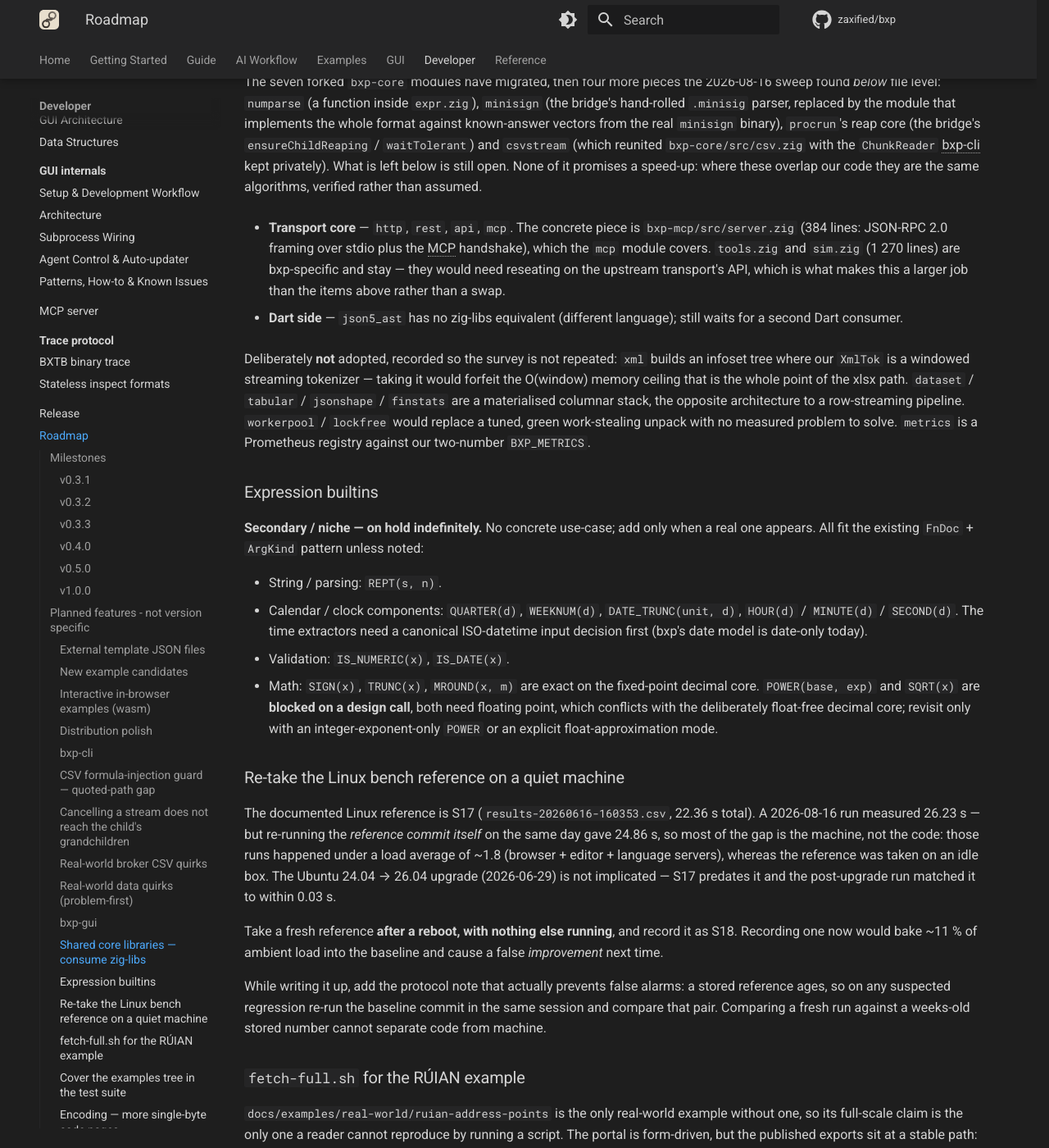
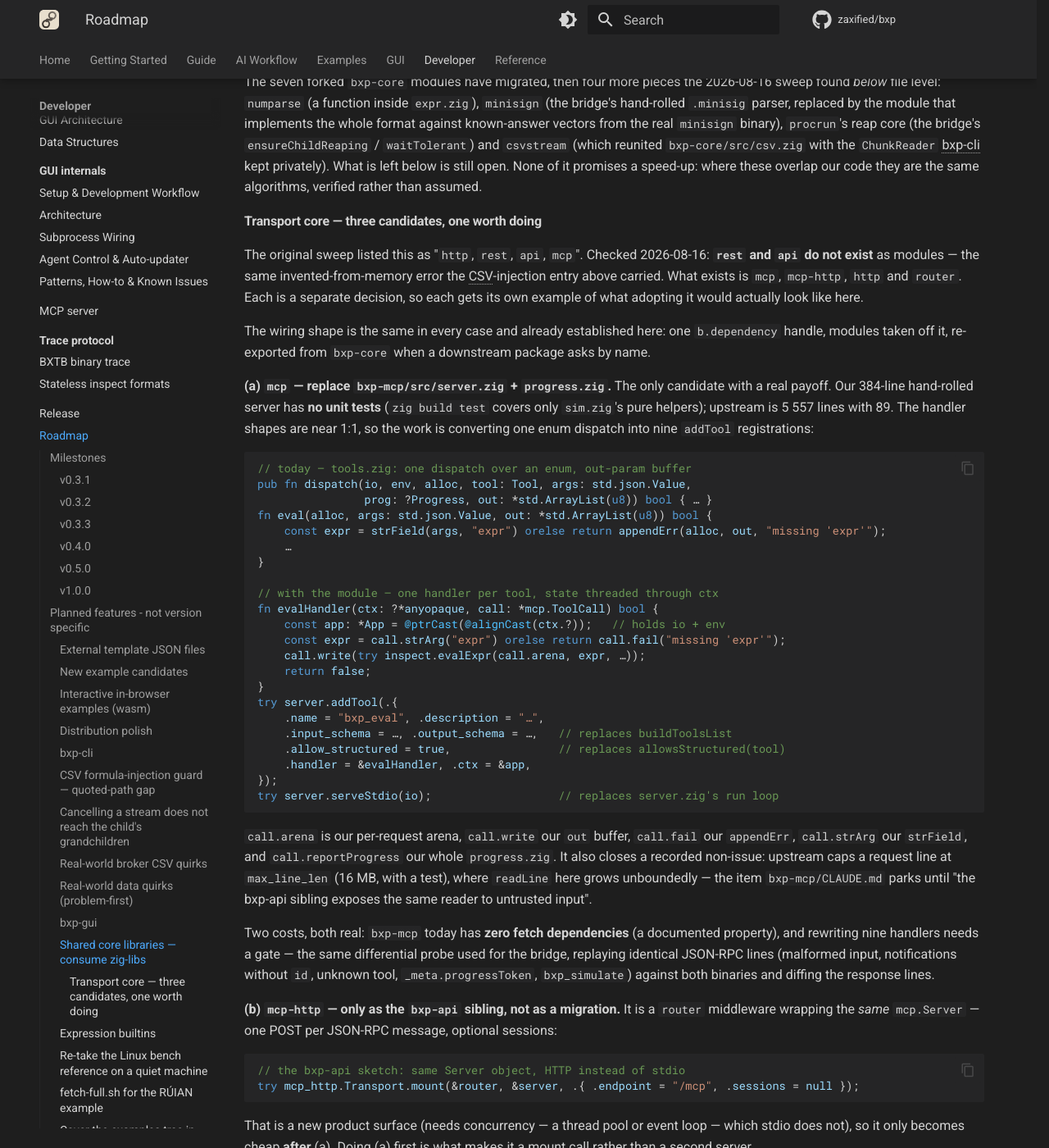
Before and after one commit to zaxified/bxp, an MkDocs documentation site: the page built from docs/dev/roadmap.md, in a window 1280 px wide and 1400 px high, scrolled down 6808 px. Shown: the whole window at 82% size. Built offline with MkDocs 1.6.1 and Material for MkDocs 9.7.7, drawn with Linux system fonts in a browser that asks for light colours; comment, search, counter and statistics services are not loaded; some of the changed text lies outside the part shown.

Commit message:
docs(roadmap): give the transport-core entry an example per candidate
The entry listed "http, rest, api, mcp" as the transport candidates.
Checked against the pinned zig-libs tarball: rest and api do not exist as
modules -- invented, the same failure the CSV-injection entry above
carried, and from the same 226-module sweep. What exists is mcp,
mcp-http, http and router, so each now gets its own subsection with a
concrete example of what adopting it here would look like.

(a) mcp is the one with a payoff: bxp-mcp/src/server.zig is 384 hand-
rolled lines with no unit tests at all (zig build test covers only
sim.zig's pure helpers) against 5 557 lines and 89 tests upstream, and
the handler shapes line up almost 1:1 -- call.arena is our per-request
arena, call.write our out buffer, call.fail our appendErr, call.strArg
our strField, call.reportProgress the whole of progress.zig. The example
shows today's enum dispatch beside the addTool registration that replaces
it. It would also close a recorded non-issue: upstream caps a request
line at 16 MB with a test, where readLine here grows unboundedly.

(b) mcp-http is the bxp-api direction rather than a migration -- it
mounts the same mcp.Server behind router, so it is a one-line mount only
after (a) lands. (c) http has no consumer: grep finds no std.http
anywhere in this repo's Zig, and the only HTTP is updater_service.dart on
the Dart side. grpc is not applicable either -- no gRPC or protobuf
surface at all.

tools.zig and sim.zig stay bxp's own under every option; they are the
tool catalog and the bxp-cli orchestration, not transport.

Co-Authored-By: Claude Opus 5 (1M context) <noreply@anthropic.com>

````diff
--- a/docs/dev/roadmap.md
+++ b/docs/dev/roadmap.md
@@ -379,12 +379,87 @@ from the real `minisign` binary), `procrun`'s reap core (the bridge's
 left below is still open. None of it promises a speed-up: where these overlap
 our code they are the same algorithms, verified rather than assumed.
 
-- **Transport core** — `http`, `rest`, `api`, `mcp`. The concrete piece is
-  `bxp-mcp/src/server.zig` (384 lines: JSON-RPC 2.0 framing over stdio plus the
-  MCP handshake), which the `mcp` module covers. `tools.zig` and `sim.zig`
-  (1 270 lines) are bxp-specific and stay — they would need reseating on the
-  upstream transport's API, which is what makes this a larger job than the
-  items above rather than a swap.
+#### Transport core — three candidates, one worth doing
+
+The original sweep listed this as "`http`, `rest`, `api`, `mcp`". Checked
+2026-08-16: **`rest` and `api` do not exist** as modules — the same
+invented-from-memory error the CSV-injection entry above carried. What exists
+is `mcp`, `mcp-http`, `http` and `router`. Each is a separate decision, so each
+gets its own example of what adopting it would actually look like here.
+
+The wiring shape is the same in every case and already established here: one
+`b.dependency` handle, modules taken off it, re-exported from `bxp-core` when a
+downstream package asks by name.
+
+**(a) `mcp` — replace `bxp-mcp/src/server.zig` + `progress.zig`.** The only
+candidate with a real payoff. Our 384-line hand-rolled server has **no unit
+tests** (`zig build test` covers only `sim.zig`'s pure helpers); upstream is
+5 557 lines with 89. The handler shapes are near 1:1, so the work is converting
+one enum dispatch into nine `addTool` registrations:
+
+```zig
+// today — tools.zig: one dispatch over an enum, out-param buffer
+pub fn dispatch(io, env, alloc, tool: Tool, args: std.json.Value,
+                prog: ?Progress, out: *std.ArrayList(u8)) bool { … }
+fn eval(alloc, args: std.json.Value, out: *std.ArrayList(u8)) bool {
+    const expr = strField(args, "expr") orelse return appendErr(alloc, out, "missing 'expr'");
+    …
+}
+
+// with the module — one handler per tool, state threaded through ctx
+fn evalHandler(ctx: ?*anyopaque, call: *mcp.ToolCall) bool {
+    const app: *App = @ptrCast(@alignCast(ctx.?));   // holds io + env
+    const expr = call.strArg("expr") orelse return call.fail("missing 'expr'");
+    call.write(try inspect.evalExpr(call.arena, expr, …));
+    return false;
+}
+try server.addTool(.{
+    .name = "bxp_eval", .description = "…",
+    .input_schema = …, .output_schema = …,   // replaces buildToolsList
+    .allow_structured = true,                // replaces allowsStructured(tool)
+    .handler = &evalHandler, .ctx = &app,
+});
+try server.serveStdio(io);                   // replaces server.zig's run loop
+```
+
+`call.arena` is our per-request arena, `call.write` our `out` buffer,
+`call.fail` our `appendErr`, `call.strArg` our `strField`, and
+`call.reportProgress` our whole `progress.zig`. It also closes a recorded
+non-issue: upstream caps a request line at `max_line_len` (16 MB, with a test),
+where `readLine` here grows unboundedly — the item `bxp-mcp/CLAUDE.md` parks
+until "the bxp-api sibling exposes the same reader to untrusted input".
+
+Two costs, both real: `bxp-mcp` today has **zero fetch dependencies** (a
+documented property), and rewriting nine handlers needs a gate — the same
+differential probe used for the bridge, replaying identical JSON-RPC lines
+(malformed input, notifications without `id`, unknown tool,
+`_meta.progressToken`, `bxp_simulate`) against both binaries and diffing the
+response lines.
+
+**(b) `mcp-http` — only as the `bxp-api` sibling, not as a migration.** It is a
+`router` middleware wrapping the *same* `mcp.Server` — one POST per JSON-RPC
+message, optional sessions:
+
+```zig
+// the bxp-api sketch: same Server object, HTTP instead of stdio
+try mcp_http.Transport.mount(&router, &server, .{ .endpoint = "/mcp", .sessions = null });
+```
+
+That is a new product surface (needs concurrency — a thread pool or event
+loop — which stdio does not), so it only becomes cheap **after** (a). Doing (a)
+first is what makes it a mount call rather than a second server.
+
+**(c) `http` — no consumer in bxp.** There is no Zig-side HTTP anywhere in this
+repo (verified by grep 2026-08-16: no `std.http`, no client). The only HTTP is
+`updater_service.dart`, on the Dart side, where a Zig module cannot help — so
+there is nothing here for the module to replace. Revisit only if `bxp-api`
+lands.
+
+Not applicable at all: **`grpc`** (deps `http` + `protobuf`) — zero gRPC or
+protobuf surface in the repo, Zig or Dart.
+
+Either way `tools.zig` + `sim.zig` (1 270 lines) stay bxp's own: they are the
+tool catalog and the `bxp-cli` orchestration, not transport.
 
 - **Dart side** — `json5_ast` has no zig-libs equivalent (different language);
   still waits for a second Dart consumer.
````
